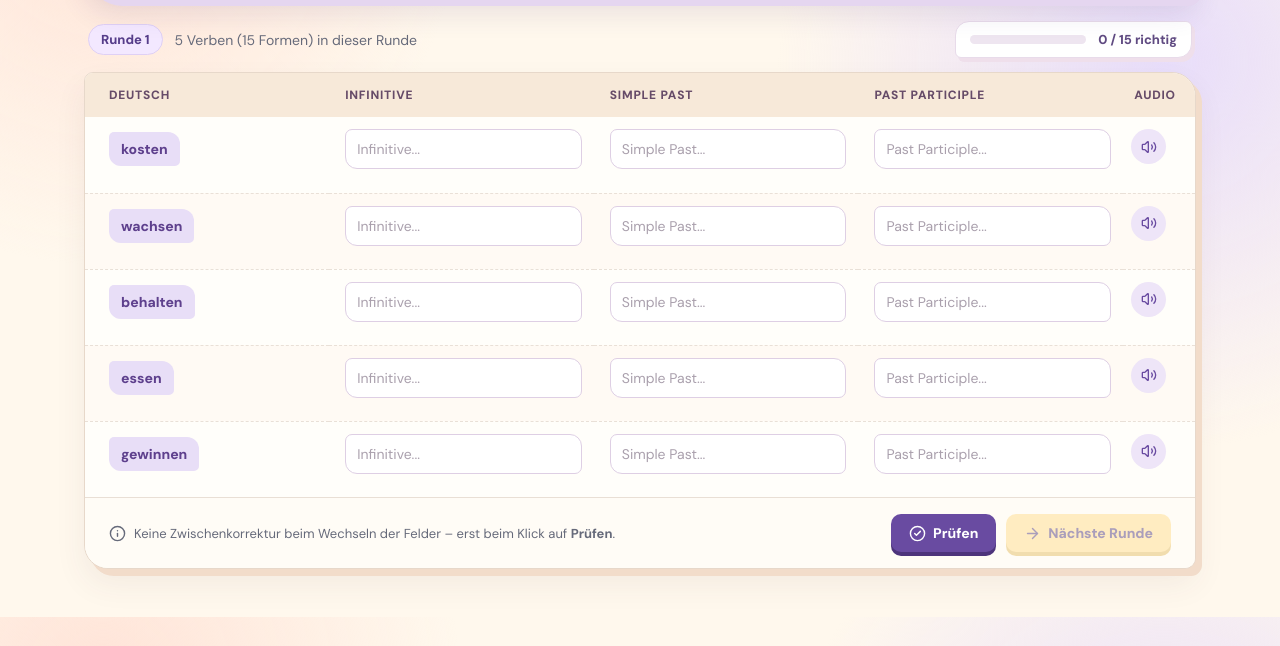
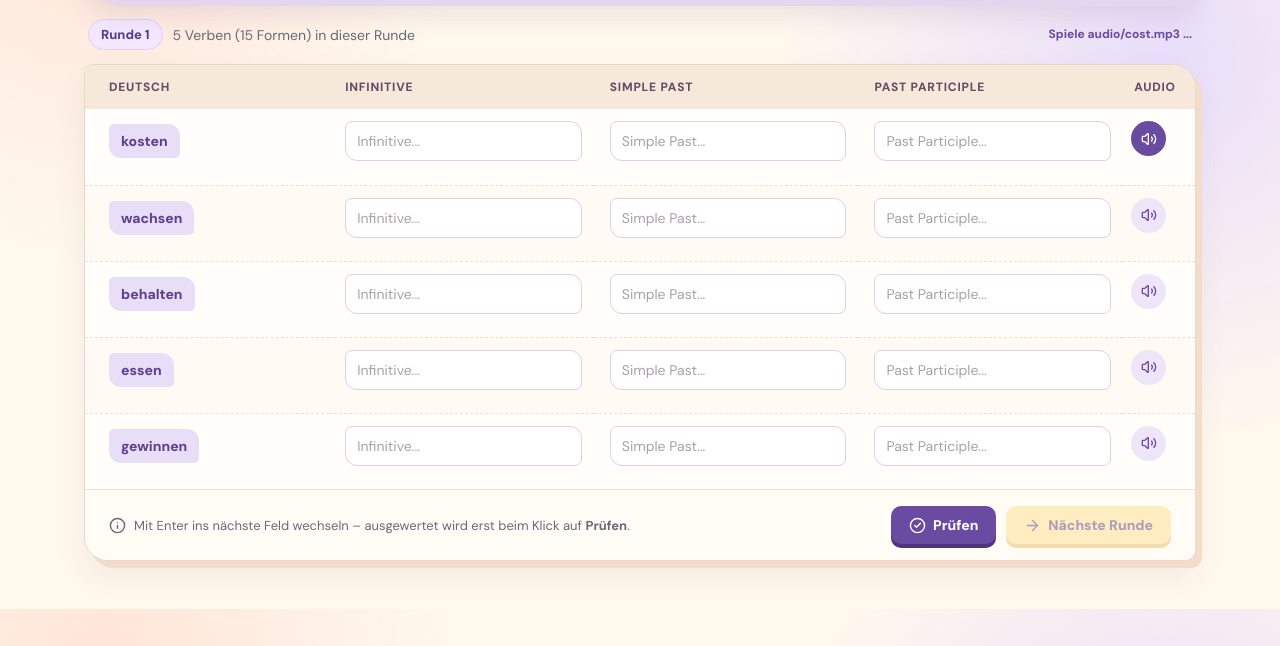
Before and after one commit to fraudanne-coder/unregVerbenEnglisch, a plain HTML site: page Index.html in a window 1280 px wide. Both pictures are taken after a click on the button 1148 px from the left and 300 px from the top of the page. Shown: the part 154-800 px from the top of the page. Drawn offline with nearby package versions, Linux system fonts and the light colour scheme.

Commit message:
Refactor UI elements and enhance audio features
Updated toolbar and round-info styles, removed progress elements, and added audio functionality for verbs.

```diff
--- a/Index.html
+++ b/Index.html
@@ -28,15 +28,11 @@
     .hero-art { flex:none; width:56px; height:56px; border-radius:35% 65% 60% 40%; background:#ffcf71; color:#523987; display:grid; place-items:center; transform:rotate(8deg); box-shadow:6px 6px 0 rgba(255,255,255,.16); }
     .hero-art svg { width:26px;height:26px; stroke-width:2; }
 
-    .toolbar { display:flex; align-items:center; justify-content:space-between; gap:14px; padding:22px 4px 14px; flex-wrap:wrap; }
-    .round-info { display:flex; align-items:center; gap:12px; flex-wrap:wrap; }
+    .toolbar { display:flex; align-items:center; justify-content:space-between; gap:14px; padding:20px 4px 14px; flex-wrap:wrap; }
+    .round-info { display:flex; align-items:center; gap:10px; flex-wrap:wrap; }
     .round-badge { background:#f3e8ff; color:#563d8a; font-weight:800; font-size:13px; padding:6px 12px; border-radius:999px; border:1px solid #dfd0f5; }
     .toolbar p { color:var(--muted); margin:0; font-size:14px; }
-
-    .progress-wrap { display:flex; align-items:center; gap:12px; background:#fff; border:1px solid #e8dbea; padding:9px 14px; border-radius:14px 6px 14px 6px; box-shadow:3px 4px 0 #efdfeb; }
-    .progress-track { width:116px; height:9px; background:#eee5f0; border-radius:20px; overflow:hidden; }
-    .progress-fill { height:100%; width:0; background:#e99d76; border-radius:20px; transition:width .3s; }
-    .progress-text { font-size:13px; font-weight:800; white-space:nowrap; color:#604b82; }
+    .audio-status { font-size:12px; font-weight:700; color:#694ba1; min-height:18px; }
 
     .table-card { background:#fffefa; border:1px solid #e7d8ca; border-radius:9px 24px 11px 24px; box-shadow:6px 7px 0 #f2dcca,0 15px 32px rgba(84,60,74,.07); overflow:hidden; }
     .table-scroll { overflow-x:auto; }
@@ -60,6 +56,7 @@
 
     .speak { width:35px; height:35px; flex:none; border:0; border-radius:50%; display:grid; place-items:center; color:#694ba1; background:#eee5f8; transition:transform .2s,background .2s; }
     .speak:hover { background:#e2d3f5; transform:rotate(-10deg) scale(1.08); }
+    .speak.playing { background:#694ba1; color:#fff; }
     .speak svg { width:17px; height:17px; }
 
     .feedback { font-size:11px; line-height:1.3; margin:5px 0 0; font-weight:700; min-height:0; }
@@ -95,10 +92,7 @@
         <span class="round-badge" id="roundBadge">Runde 1</span>
         <p id="roundSummary">5 Verben (15 Formen) in dieser Runde</p>
       </div>
-      <div class="progress-wrap">
-        <div class="progress-track"><div class="progress-fill" id="progressFill"></div></div>
-        <div class="progress-text" id="progressText">0 / 15 richtig</div>
-      </div>
+      <div class="audio-status" id="audioStatus"></div>
     </div>
 
     <div class="table-card">
@@ -119,7 +113,7 @@
       <div class="bottom">
         <div class="hint">
           <i data-lucide="info" style="width:17px;height:17px;flex:none;"></i>
-          <span>Keine Zwischenkorrektur beim Wechseln der Felder – erst beim Klick auf <strong>Prüfen</strong>.</span>
+          <span>Mit Enter ins nächste Feld wechseln – ausgewertet wird erst beim Klick auf <strong>Prüfen</strong>.</span>
         </div>
         <div class="actions">
           <button type="button" class="btn btn-primary" id="checkBtn">
@@ -144,6 +138,7 @@
     let currentRoundVerbs = [];
     let roundNumber = 1;
     let isChecked = false;
+    let currentAudio = null;
 
     function parseCsvLine(line) {
       const result = [];
@@ -195,7 +190,6 @@
       document.getElementById('nextRoundBtn').disabled = true;
 
       renderTable();
-      updateProgress();
 
       const firstInput = document.querySelector('.answer');
       if (firstInput) firstInput.focus();
@@ -215,7 +209,7 @@
             infinitive: infinitive || '',
             past: past || '',
             participle: participle || '',
-            audio: audio || ''
+            audio: (audio || '').replace(/^\/+/, '')
           };
         }).filter(v => v.german && v.infinitive);
 
@@ -261,7 +255,7 @@
             <div class="feedback" id="fb-${index}-participle"></div>
           </td>
           <td>
-            <button type="button" class="speak" data-audio="${v.audio}" title="Aussprache anhören">
+            <button type="button" class="speak" data-index="${index}" title="Aussprache anhören">
               <i data-lucide="volume-2" style="width:16px;height:16px;"></i>
             </button>
           </td>
@@ -273,10 +267,74 @@
       attachListeners();
     }
 
-    function playAudio(audioFile) {
-      if (!audioFile) return;
-      const audio = new Audio(audioFile);
-      audio.play().catch(e => console.log('Audio-Wiedergabe blockiert:', e));
+    function setAudioStatus(msg) {
+      document.getElementById('audioStatus').textContent = msg;
+    }
+
+    function clearPlayingButtons() {
+      document.querySelectorAll('.speak.playing').forEach(btn => btn.classList.remove('playing'));
+    }
+
+    function speakFallback(verb) {
+      if (!('speechSynthesis' in window)) {
+        setAudioStatus(`Kein Audio gefunden (${verb.audio || 'Pfad fehlt'})`);
+        return;
+      }
+      window.speechSynthesis.cancel();
+      const spokenText = `${verb.infinitive}, ${verb.past.replace(/\s*\/\s*/g, ' or ')}, ${verb.participle.replace(/\s*\/\s*/g, ' or ')}`;
+      const utter = new SpeechSynthesisUtterance(spokenText);
+      utter.lang = 'en-GB';
+      utter.rate = 0.92;
+      utter.onstart = () => setAudioStatus(`Vorlese-Fallback: ${spokenText}`);
+      utter.onend = () => {
+        clearPlayingButtons();
+        setAudioStatus('');
+      };
+      utter.onerror = () => {
+        clearPlayingButtons();
+        setAudioStatus(`Audio nicht verfügbar (${verb.audio})`);
+      };
+      window.speechSynthesis.speak(utter);
+    }
+
+    function playVerbAudio(index, buttonEl) {
+      const verb = currentRoundVerbs[index];
+      if (!verb) return;
+
+      if (currentAudio) {
+        currentAudio.pause();
+        currentAudio.currentTime = 0;
+      }
+      if ('speechSynthesis' in window) {
+        window.speechSynthesis.cancel();
+      }
+      clearPlayingButtons();
+
+      const fallbackFile = `audio/${verb.infinitive.toLowerCase().replace(/[^a-z]/g, '')}.mp3`;
+      const audioSrc = verb.audio || fallbackFile;
+
+      if (buttonEl) buttonEl.classList.add('playing');
+      setAudioStatus(`Spiele ${audioSrc} ...`);
+
+      const audio = new Audio(audioSrc);
+      currentAudio = audio;
+
+      audio.addEventListener('ended', () => {
+        clearPlayingButtons();
+        setAudioStatus('');
+      });
+
+      audio.addEventListener('error', () => {
+        if (currentAudio === audio) {
+          speakFallback(verb);
+        }
+      });
+
+      audio.play().catch(() => {
+        if (currentAudio === audio) {
+          speakFallback(verb);
+        }
+      });
     }
 
     function normalizeInput(str) {
@@ -286,7 +344,7 @@
     function attachListeners() {
       document.querySelectorAll('.speak').forEach(btn => {
         btn.addEventListener('click', () => {
-          playAudio(btn.getAttribute('data-audio'));
+          playVerbAudio(Number(btn.getAttribute('data-index')), btn);
         });
       });
 
@@ -340,14 +398,8 @@
       isChecked = true;
       document.getElementById('checkBtn').disabled = true;
       document.getElementById('nextRoundBtn').disabled = false;
-      updateProgress(correctCount, inputs.length);
+      document.getElementById('roundSummary').textContent = `${correctCount} von ${inputs.length} Formen richtig`;
       document.getElementById('nextRoundBtn').focus();
-    }
-
-    function updateProgress(correctCount = 0, total = currentRoundVerbs.length * 3) {
-      const pct = total > 0 ? (correctCount / total) * 100 : 0;
-      document.getElementById('progressFill').style.width = pct + '%';
-      document.getElementById('progressText').textContent = `${correctCount} / ${total} richtig`;
     }
 
     document.getElementById('checkBtn').addEventListener('click', checkRound);
```
